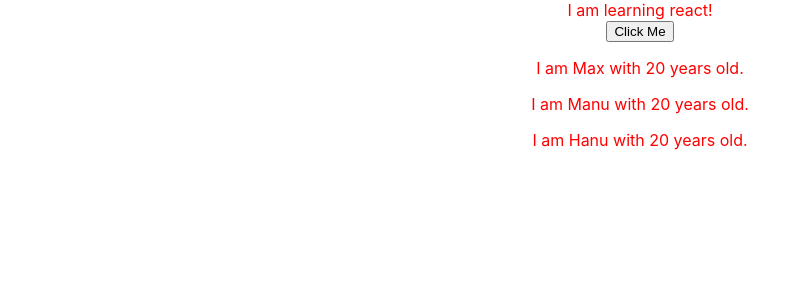
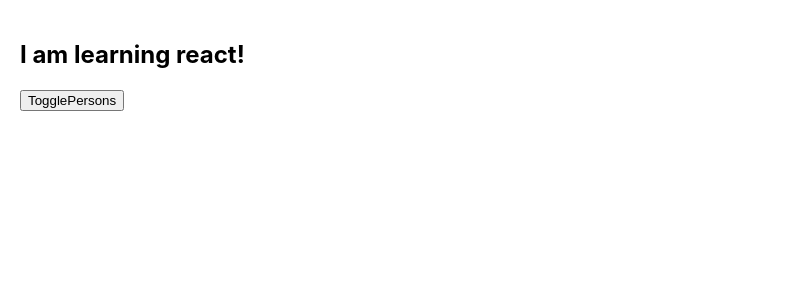
Before and after one commit to skarmakar/react-demo, a React (Create React App) app: page / in a window 1280 px wide. Shown: the top 300 px of the page, without its empty margins (0-791 px from the left). Built offline with nearby package versions, Linux system fonts and the light colour scheme.

Commit message:
Work with lists

```diff
--- a/src/App.css
+++ b/src/App.css
@@ -1,4 +1,11 @@
 .react-demo-app {
-  color: red;
-  text-align: center;
+  margin: 10px;
+  padding: 10px;
 }
+
+.react-demo-app p {
+  border: 1px solid #ccc;
+  padding: 10px;
+  margin: 10px;
+  width: 60%;
+}
--- a/src/App.js
+++ b/src/App.js
@@ -7,36 +7,52 @@ import Person from './Person/Person'
 function App() {
   const [personsState, setPersonState] = useState({
     persons: [
-      {name: 'Max', age: 20},
-      {name: 'Manu', age: 20},
-      {name: 'Hanu', age: 20}
-    ]
+      {id: 'asdasd', name: 'Max', age: 20},
+      {id: 'dfdffd', name: 'Manu', age: 20},
+      {id: 'cxvxvx', name: 'Hanu', age: 20}
+    ],
+  });
+
+  const [personVisible, setPersonVisible] = useState({
+    showPersons: false
   });
 
   // multuple setState calls can be used to manage multiple states
 
   // this is a function
-  const switchNameHandler = (newName) => {
-    setPersonState({
-      persons: [
-        {name: newName, age: 20},
-        {name: newName, age: 20},
-        {name: newName, age: 20}
-      ]
-    })
+  const deletePersonHandler = (personIndex) => {
+    let persons = [...personsState.persons]; // this is creating a copy and does not modify the original method using a spread
+    persons.splice(personIndex, 1);
+    setPersonState({ persons: persons });
+  }
+
+  const togglePersonsHandler = () => {
+    const doesShow = personVisible.showPersons;
+    setPersonVisible({ showPersons: !doesShow });
+  }
+
+  let persons = null;
+  if(personVisible.showPersons) {
+    persons = (
+      <div>
+        {
+          personsState.persons.map((person, index) => {
+            return <Person
+              key={person.id}
+              name={person.name}
+              age={person.age}
+              click={() => deletePersonHandler(index)} />
+          })
+        }
+      </div>
+    )
   }
 
   return (
     <div className="react-demo-app">
-      I am learning react!<br/>
-      <button onClick={() => switchNameHandler('ButtonClick')}>Click Me</button><br/>
-      <Person
-        name={personsState.persons[0].name}
-        age={personsState.persons[0].age}
-        click={switchNameHandler.bind(this, 'PClick')} // better code for binding functions
-      />
-      <Person name={personsState.persons[1].name} age={personsState.persons[1].age}/>
-      <Person name={personsState.persons[2].name} age={personsState.persons[2].age}/>
+      <h2>I am learning react!</h2>
+      <button onClick={togglePersonsHandler}>TogglePersons</button><br/>
+      { persons }
     </div>
   );
 }
--- a/src/Person/Person.js
+++ b/src/Person/Person.js
@@ -6,6 +6,8 @@ const person = (props) => {
   return (
       <p onClick={props.click}>
         I am {props.name} with {props.age} years old. {props.children}
+        <br/>
+        <input type="text" onChange={props.changed} value={props.name}/>
       </p>
   )
 };
```
Also changed, not shown: 2 other files (tests, documents, lock files or other folders).
